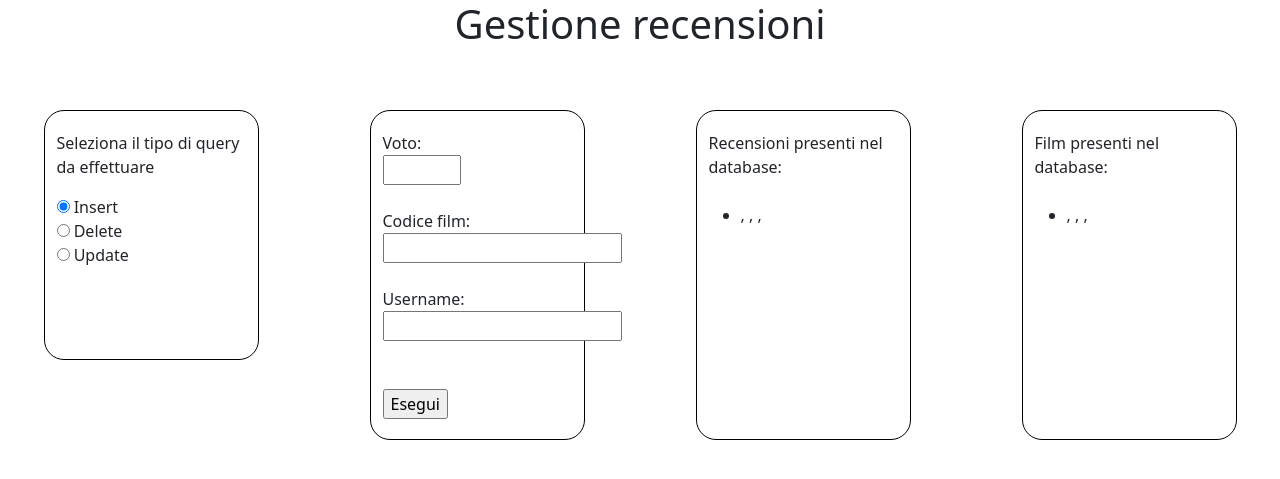
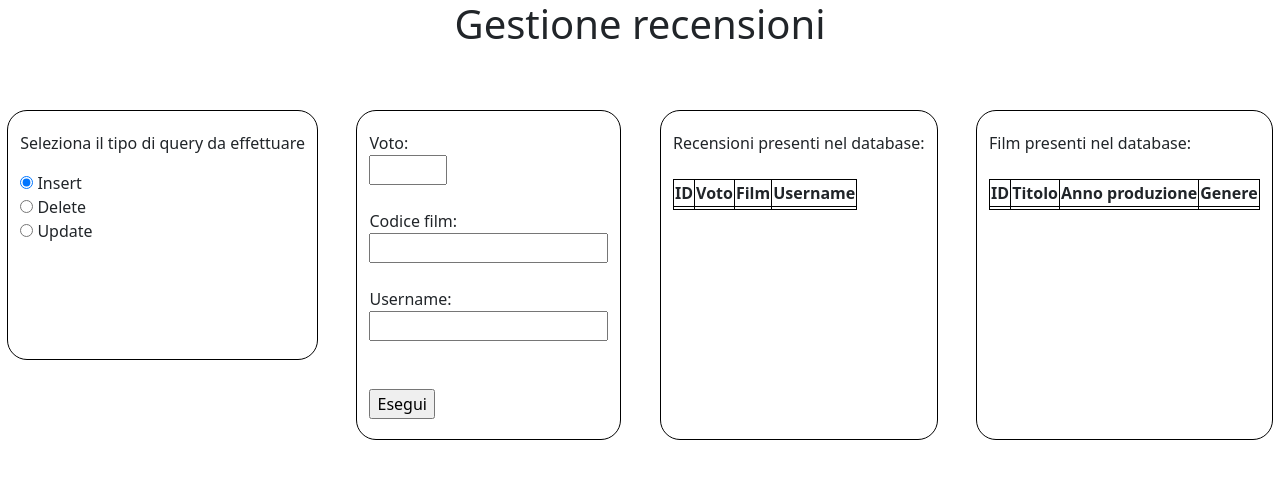
Before and after one commit to FalliMatteo/progetto_brice_cinema, a PHP site: page / in a window 1280 px wide. Shown: the top 479 px of the page. Run offline with PHP 8.4, Linux system fonts and the light colour scheme; tables that the repository leaves empty or names only in its code hold one stand-in row (values such as "Sample post"); data that the repository does not hold is empty.

Commit message:
quarto commit

```diff
--- a/css/styles.css
+++ b/css/styles.css
@@ -12,8 +12,14 @@ body{
     padding-top: 20px;
     padding-bottom: 20px;
     text-align: start;
-    width: 215px;
+    width: auto;
+    height: auto;
     margin-top: 30px;
+}
+
+th, td{
+    border-collapse: collapse;
+    border: black solid 1px;
 }
 
 #select_div{
--- a/index.php
+++ b/index.php
@@ -7,11 +7,12 @@
             $sql = "SELECT * FROM recensioni JOIN film on recensioni.CodFilm = film.CodFilm";
             $result = $connection->query($sql);
             if($result->num_rows > 0){
-                $string = "<div id='recensioni' class='container col-xs-12 col-sm-6 col-md-4 col-lg-3'>Recensioni presenti nel database: <br><br><ul>";
+                $string = "<div id='recensioni' class='container col-xs-12 col-sm-6 col-md-4 col-lg-3'>Recensioni presenti nel database: <br><br><table>";
+                $string .= "<tr><th>ID</th><th>Voto</th><th>Film</th><th>Username</th></tr>";
                 while($row = $result->fetch_assoc()){
-                    $string .= ("<li>".$row["IDRecensione"].", ".$row["Voto"].", ".$row["Titolo"].", ".$row["Username"]."</li>");
+                    $string .= ("<tr><td>".$row["IDRecensione"]."</td><td>".$row["Voto"]."</td><td>".$row["Titolo"]."</td><td>".$row["Username"]."</td></tr>");
                 }
-                $string .= "</ul></div>";
+                $string .= "</table></div>";
             } else {
                 $string = "Nessuna recensione presente nel database <br>";
             }
@@ -26,11 +27,12 @@
             $sql = "SELECT * FROM film";
             $result = $connection->query($sql);
             if($result->num_rows > 0){
-                $string = "<div id='film' class='container col-xs-12 col-sm-6 col-md-4 col-lg-3'>Film presenti nel database: <br><br><ul>";
+                $string = "<div id='film' class='container col-xs-12 col-sm-6 col-md-4 col-lg-3'>Film presenti nel database: <br><br><table>";
+                $string .= "<tr><th>ID</th><th>Titolo</th><th>Anno produzione</th><th>Genere</th></tr>";
                 while($row = $result->fetch_assoc()){
-                    $string .= ("<li>".$row["CodFilm"].", ".$row["Titolo"].", ".$row["AnnoProduzione"].", ".$row["Genere"]."</li>");
+                    $string .= ("<tr><td>".$row["CodFilm"]."</td><td>".$row["Titolo"]."</td><td>".$row["AnnoProduzione"]."</td><td>".$row["Genere"]."</td></tr>");
                 }
-                $string .= "</ul></div>";
+                $string .= "</table></div>";
             } else {
                 $string = "Nessun film presente nel database <br>";
             }
```
